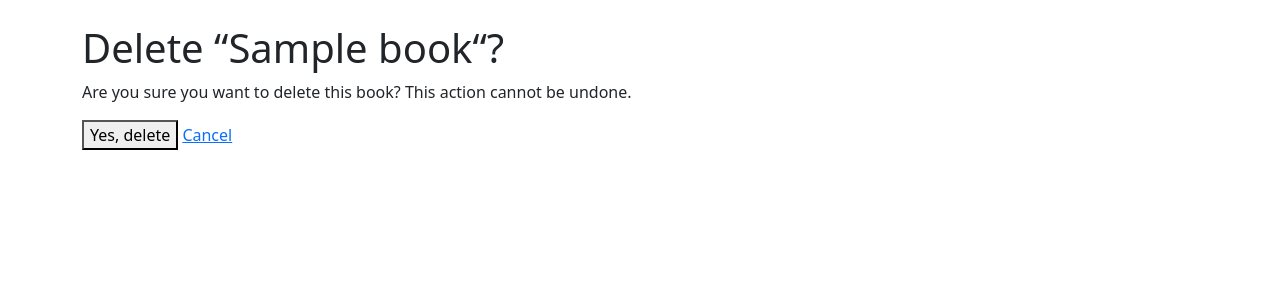
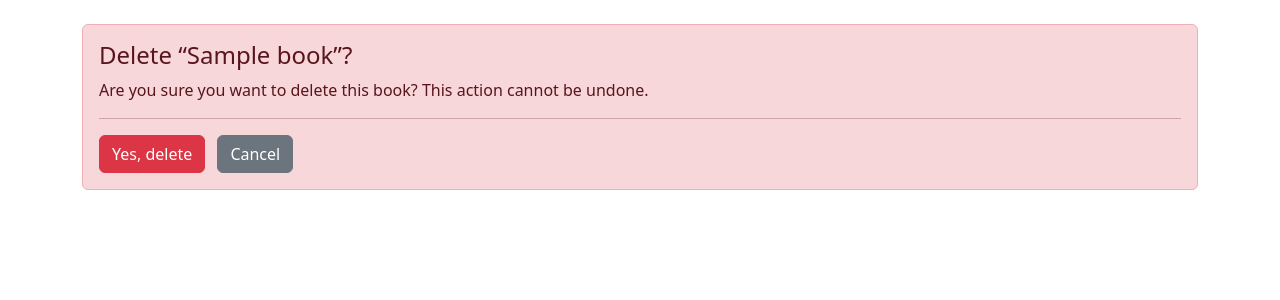
Before and after one commit to reubenja77/booknooks_tracker, a Django app: template books/templates/books/book_confirm_delete.html in a window 1280 px wide. Shown: the part 56-356 px from the top of the page. Run offline with Django 4.2, Linux system fonts and the light colour scheme; the template is opened without the code that fills it: most values are stand-ins (such as "Sample title", 1, 10 or a date in 2020).

Commit message:
feat(ui): Style delte confirmationwith Bootstrap

```diff
--- a/books/templates/books/book_confirm_delete.html
+++ b/books/templates/books/book_confirm_delete.html
@@ -1,10 +1,13 @@
-{% extends 'base.html' %}
+{% extends "base.html" %}
 {% block content %}
-    <h1>Delete “{{ book.title }}“?</h1>
+  <div class="alert alert-danger">
+    <h4 class="alert-heading">Delete “{{ book.title }}”?</h4>
     <p>Are you sure you want to delete this book? This action cannot be undone.</p>
-    <form method="post">
-        {% csrf_token %}
-        <button type="submit">Yes, delete</button>
-        <a href="{% url 'book_list' %}">Cancel</a>
+    <hr>
+    <form method="post" class="d-inline">
+      {% csrf_token %}
+      <button type="submit" class="btn btn-danger">Yes, delete</button>
     </form>
+    <a href="{% url 'book_list' %}" class="btn btn-secondary ms-2">Cancel</a>
+</div>
 {% endblock %}
```
